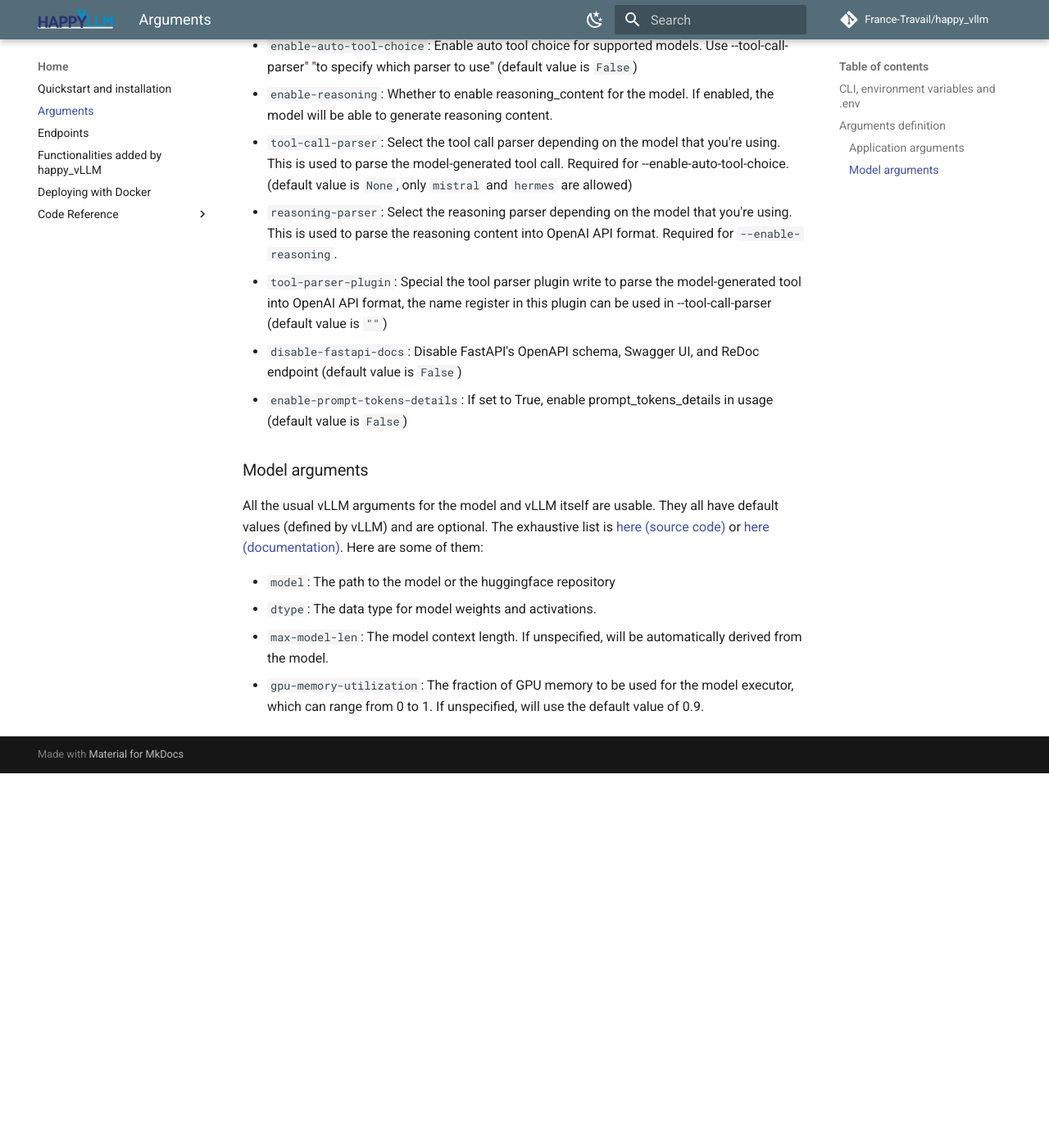
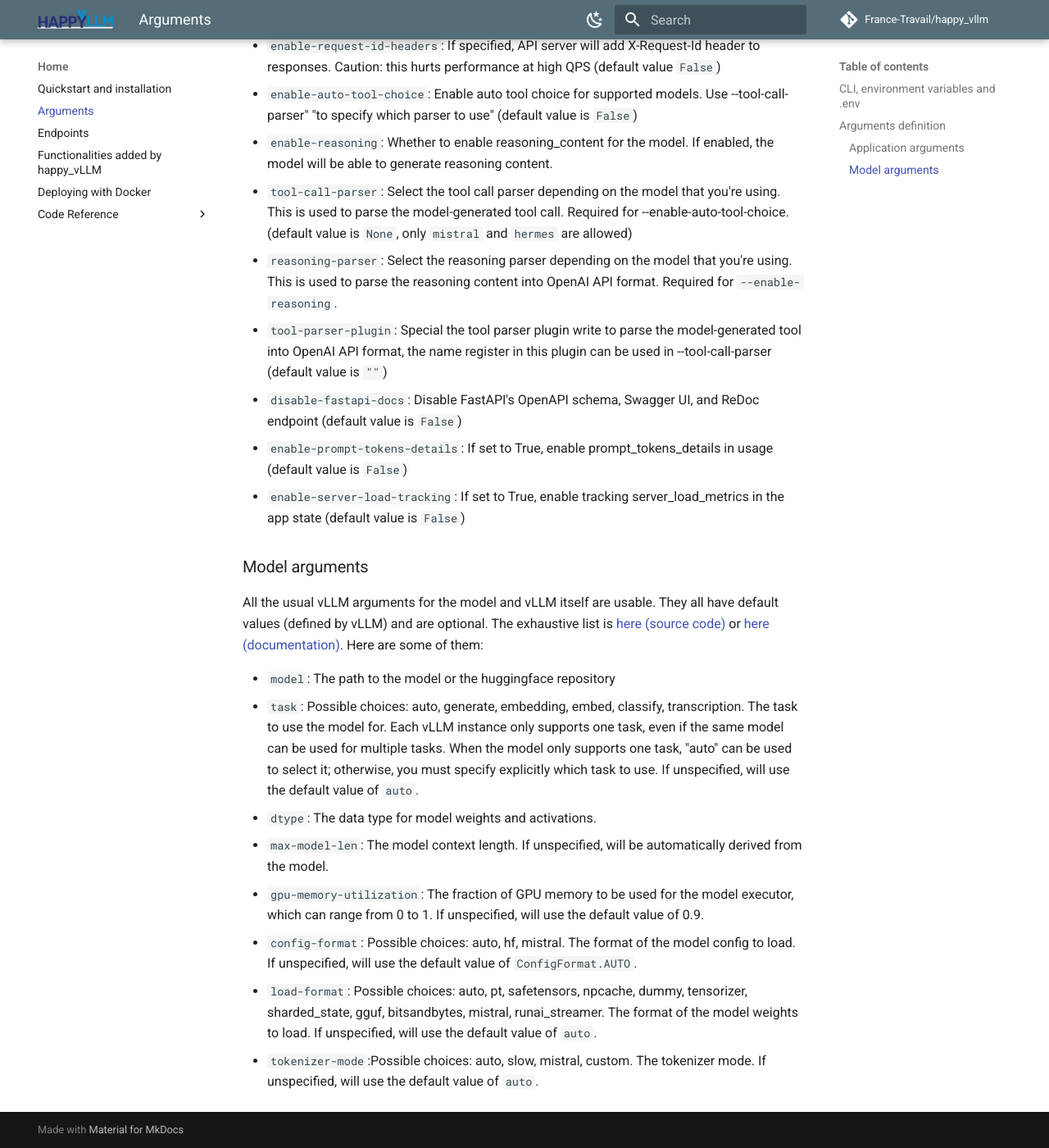
Before and after one commit to France-Travail/happy_vllm, an MkDocs documentation site: the page built from docs/arguments.md, in a window 1280 px wide and 1400 px high, scrolled down 2281 px. Shown: the whole window at 82% size. Built offline with MkDocs 1.6.1 and Material for MkDocs 9.7.7, drawn with Linux system fonts in a browser that asks for light colours; comment, search, counter and statistics services are not loaded; before the commit the page ends 3224 px from its top, so only the background shows below that; some of the changed text lies outside the part shown.

Commit message:
update documentation

```diff
--- a/docs/arguments.md
+++ b/docs/arguments.md
@@ -33,6 +33,7 @@ Here is a list of arguments useful for the application (they all have default va
  - `ssl-keyfile`: Uvicorn setting, the file path to the SSL key file (default value is `None`)
  - `ssl-certfile`: Uvicorn setting, the file path to the SSL cert file (default value is `None`)
  - `ssl-ca-certs`: Uvicorn setting, the CA certificates file (default value is `None`)
+ - `enable-ssl-refresh`: Refresh SSL Context when SSL certificate files change (default value is `False`)
  - `ssl-cert-reqs`: Uvicorn setting, Whether client certificate is required (see stdlib ssl module's) (default value is `0`)
  - `root_path`: The FastAPI root path (default value is `None`)
  - `lora-modules`: LoRA module configurations in the format name=path
@@ -52,12 +53,17 @@ Here is a list of arguments useful for the application (they all have default va
  - `tool-parser-plugin`: Special the tool parser plugin write to parse the model-generated tool into OpenAI API format, the name register in this plugin can be used in --tool-call-parser (default value is `""`)
  - `disable-fastapi-docs`: Disable FastAPI's OpenAPI schema, Swagger UI, and ReDoc endpoint (default value is `False`)
  - `enable-prompt-tokens-details`: If set to True, enable prompt_tokens_details in usage (default value is `False`)
+ - `enable-server-load-tracking`: If set to True, enable tracking server_load_metrics in the app state (default value is `False`)
 
 ### Model arguments
 
-All the usual vLLM arguments for the model and vLLM itself are usable. They all have default values (defined by vLLM) and are optional. The exhaustive list is [here (source code)](https://github.com/vllm-project/vllm/blob/main/vllm/engine/arg_utils.py) or [here (documentation)](https://docs.vllm.ai/en/latest/models/engine_args.html). Here are some of them:
+All the usual vLLM arguments for the model and vLLM itself are usable. They all have default values (defined by vLLM) and are optional. The exhaustive list is [here (source code)](https://github.com/vllm-project/vllm/blob/main/vllm/engine/arg_utils.py) or [here (documentation)](https://docs.vllm.ai/en/latest/serving/engine_args.html). Here are some of them:
 
  - `model`: The path to the model or the huggingface repository
+ - `task`: Possible choices: auto, generate, embedding, embed, classify, transcription. The task to use the model for. Each vLLM instance only supports one task, even if the same model can be used for multiple tasks. When the model only supports one task, "auto" can be used to select it; otherwise, you must specify explicitly which task to use. If unspecified, will use the default value of `auto`.
  - `dtype`: The data type for model weights and activations.
  - `max-model-len`: The model context length. If unspecified, will be automatically derived from the model.
  - `gpu-memory-utilization`: The fraction of GPU memory to be used for the model executor, which can range from 0 to 1. If unspecified, will use the default value of 0.9.
+ - `config-format`: Possible choices: auto, hf, mistral. The format of the model config to load. If unspecified, will use the default value of `ConfigFormat.AUTO`.
+ - `load-format`: Possible choices: auto, pt, safetensors, npcache, dummy, tensorizer, sharded_state, gguf, bitsandbytes, mistral, runai_streamer. The format of the model weights to load. If unspecified, will use the default value of `auto`.
+ - `tokenizer-mode`:Possible choices: auto, slow, mistral, custom. The tokenizer mode. If unspecified, will use the default value of `auto`.
```
Also changed, not shown: docs/endpoints/endpoints.md (+5 -0 lines).
